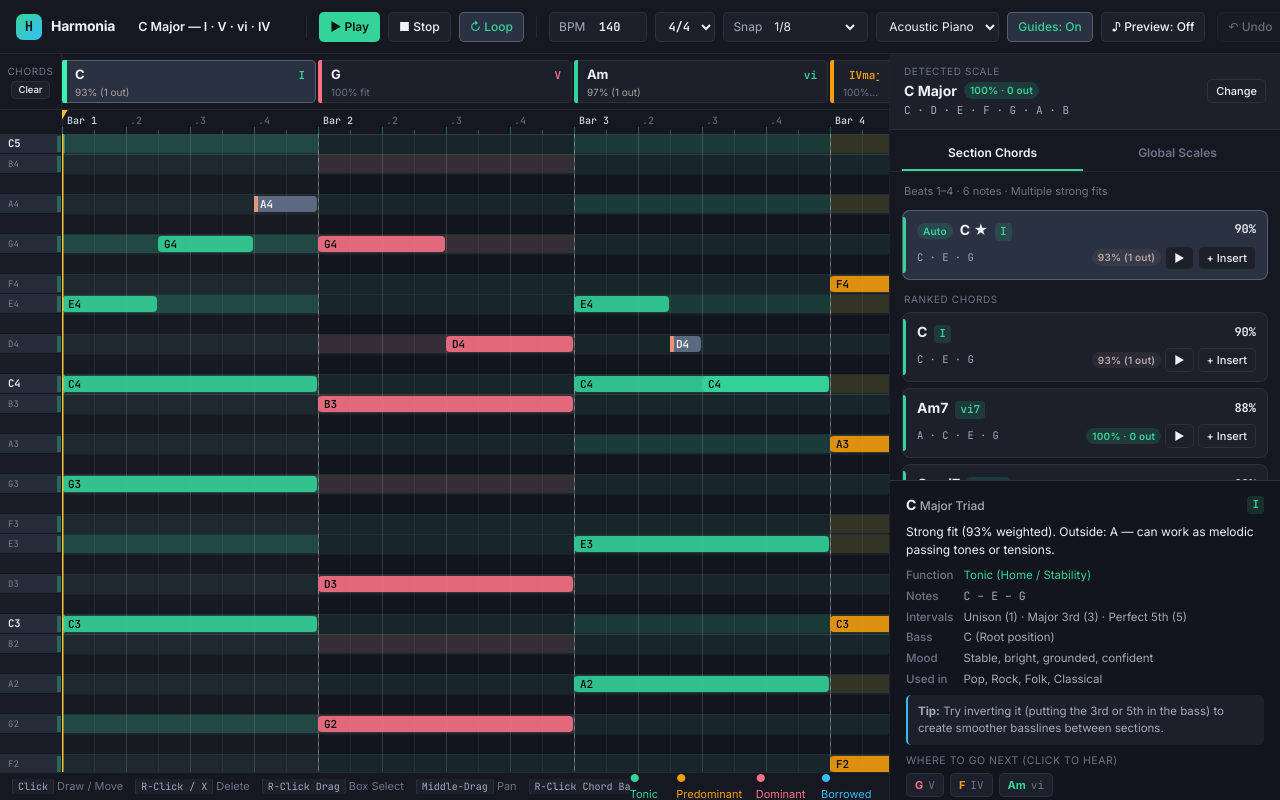
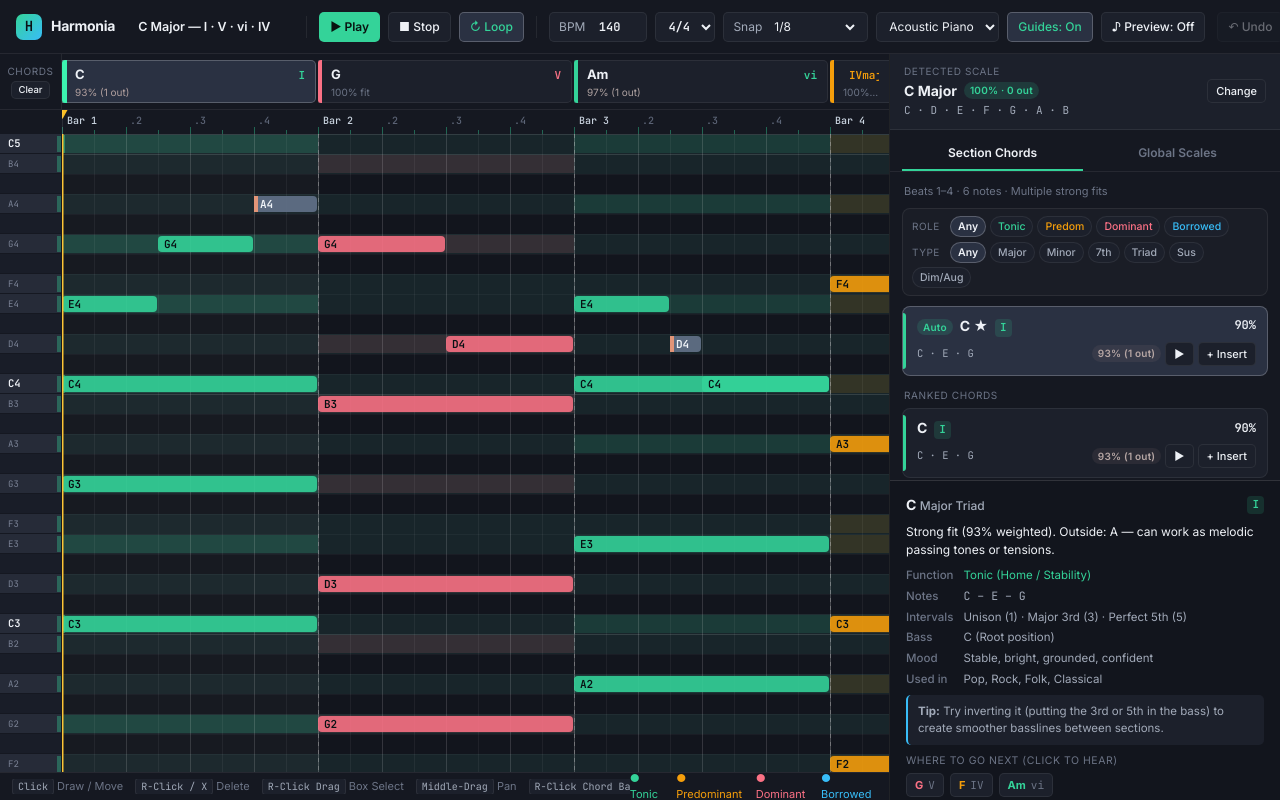
Before and after one commit to Renvukus/musical-scales, a React (Vite) app: page / in a window 1280 px wide. Built offline with nearby package versions, Linux system fonts and the light colour scheme.

Commit message:
feat: add per-section Role (Tonic/Predom/Dominant/Borrowed) & Type (Major/Minor/7th/Triad/Sus/Dim-Aug) auto-chord constraints

```diff
--- a/src/domain/music.ts
+++ b/src/domain/music.ts
@@ -1,3 +1,5 @@
+import type { ChordConstraint } from './theory';
+
 /**
  * Core musical composition domain models.
  * Intentionally framework-agnostic (zero React/DOM/WebAudio dependencies).
@@ -23,6 +25,8 @@ export interface Section {
   end: number;
   /** Optional user-pinned chord ID (e.g., "0:maj" for C major) to highlight & compare. */
   selectedChordId?: string;
+  /** Optional chord-type constraint (e.g., Dominant or Minor) while keeping chord selection automatic. */
+  chordConstraint?: ChordConstraint;
 }
 
 export interface TimeSignature {
--- a/src/state/compositionStore.ts
+++ b/src/state/compositionStore.ts
@@ -1,5 +1,5 @@
 import type { Composition, Note, Section } from '../domain/music';
-import type { PitchClass } from '../domain/theory';
+import type { ChordConstraint, PitchClass } from '../domain/theory';
 import {
   createHistory,
   pushHistory,
@@ -23,6 +23,7 @@ export type CompositionAction =
   | { type: 'PATCH_NOTES'; patches: Array<{ id: string; start?: number; duration?: number; pitch?: number }>; commit?: boolean }
   | { type: 'SELECT_SCALE'; scaleId?: string }
   | { type: 'SELECT_SECTION_CHORD'; sectionId: string; chordId?: string }
+  | { type: 'SET_SECTION_CONSTRAINT'; sectionId: string; constraint?: ChordConstraint }
   | { type: 'SPLIT_SECTION'; beat: number; snap?: number }
   | { type: 'MOVE_SECTION_BOUNDARY'; leftSectionId: string; rightSectionId: string; beat: number; snap?: number; commit?: boolean }
   | { type: 'DELETE_SECTION'; sectionId: string }
@@ -167,6 +168,15 @@ export function compositionReducer(
       return replacePresent(state, { ...comp, sections });
     }
 
+    case 'SET_SECTION_CONSTRAINT': {
+      const sections = comp.sections.map((s) =>
+        s.id === action.sectionId
+          ? { ...s, chordConstraint: action.constraint, selectedChordId: undefined }
+          : s,
+      );
+      return pushHistory(state, { ...comp, sections });
+    }
+
     case 'SPLIT_SECTION': {
       const step = action.snap && action.snap > 0 ? action.snap : 0.5;
       const beat = roundClean(Math.round(action.beat / step) * step);
--- a/src/styles/app.css
+++ b/src/styles/app.css
@@ -652,6 +652,59 @@ select option {
   color: var(--text-secondary);
 }
 
+/* Chord Type / Function Constraint Chips */
+.constraint-panel {
+  display: flex;
+  flex-direction: column;
+  gap: 5px;
+  padding: 7px 9px;
+  margin-bottom: 4px;
+  border-radius: var(--radius-md);
+  background: rgba(255, 255, 255, 0.025);
+  border: 1px solid var(--border-subtle);
+}
+
+.constraint-row {
+  display: flex;
+  align-items: center;
+  flex-wrap: wrap;
+  gap: 4px;
+}
+
+.constraint-label {
+  font-size: 10px;
+  text-transform: uppercase;
+  letter-spacing: 0.05em;
+  color: var(--text-muted);
+  width: 34px;
+  flex-shrink: 0;
+}
+
+.constraint-chip {
+  height: 21px;
+  padding: 0 7px;
+  border-radius: 99px;
+  border: 1px solid var(--border-subtle);
+  background: var(--bg-elevated);
+  color: var(--text-secondary);
+  font-size: 10.5px;
+  font-weight: 500;
+  cursor: pointer;
+  transition: background 0.12s ease, border-color 0.12s ease, color 0.12s ease;
+}
+
+.constraint-chip:hover {
+  background: var(--bg-hover);
+  color: var(--text-primary);
+}
+
+.constraint-chip.is-active {
+  background: var(--bg-active);
+  border-color: var(--border-strong);
+  color: var(--text-primary);
+  font-weight: 600;
+}
+
 /* Contextual Theory Inspector (Fixed height so hovering/selecting never shifts layout) */
 .theory-inspector {
   flex-shrink: 0;
--- a/src/theory/chordAnalyzer.ts
+++ b/src/theory/chordAnalyzer.ts
@@ -1,6 +1,8 @@
 import type { Note, Section, TimeSignature } from '../domain/music';
 import type {
   ChordCandidate,
+  ChordConstraint,
+  ChordQualityFamily,
   PitchClass,
   ScaleCandidate,
   SectionAnalysis,
@@ -13,6 +15,89 @@ import {
   evaluateTransition,
 } from './progressionAnalyzer';
 import { buildPitchProfile } from './weighting';
+
+function matchesQualityFamily(
+  quality: ChordCandidate['quality'],
+  family: ChordQualityFamily,
+): boolean {
+  switch (family) {
+    case 'triad':
+      return quality === 'maj' || quality === 'min' || quality === 'dim' || quality === 'aug';
+    case 'major':
+      return quality === 'maj' || quality === 'maj7' || quality === 'add9' || quality === '7';
+    case 'minor':
+      return quality === 'min' || quality === 'min7' || quality === 'm7b5';
+    case 'seventh':
+      return (
+        quality === 'maj7' ||
+        quality === 'min7' ||
+        quality === '7' ||
+        quality === 'm7b5' ||
+        quality === 'dim7'
+      );
+    case 'suspended':
+      return quality === 'sus2' || quality === 'sus4';
+    case 'dim-aug':
+      return quality === 'dim' || quality === 'dim7' || quality === 'm7b5' || quality === 'aug';
+    default:
+      return true;
+  }
+}
+
+export function matchesChordConstraint(
+  candidate: ChordCandidate,
+  constraint?: ChordConstraint,
+): boolean {
+  if (!constraint) return true;
+  if (
+    constraint.harmonicFunction &&
+    candidate.harmonicFunction !== constraint.harmonicFunction
+  ) {
+    return false;
+  }
+  if (
+    constraint.qualityFamily &&
+    !matchesQualityFamily(candidate.quality, constraint.qualityFamily)
+  ) {
+    return false;
+  }
+  return true;
+}
+
+export function filterCandidatesByConstraint(
+  candidates: ChordCandidate[],
+  constraint?: ChordConstraint,
+): ChordCandidate[] {
+  if (!constraint || (!constraint.harmonicFunction && !constraint.qualityFamily)) {
+    return candidates;
+  }
+  const filtered = candidates.filter((c) => matchesChordConstraint(c, constraint));
+  return filtered.length > 0 ? filtered : candidates;
+}
+
+/**
+ * Resolves the active chord for a section, honoring:
+ * 1) an explicitly pinned chord (selectedChordId), else
+ * 2) the top auto-detected chord matching section.chordConstraint, else
+ * 3) the overall top auto-detected chord.
+ */
+export function resolveSectionChord(
+  section?: Section,
+  sectionAnalysis?: SectionAnalysis,
+): ChordCandidate | undefined {
+  if (!section || !sectionAnalysis) return undefined;
+  if (section.selectedChordId) {
+    const pinned = sectionAnalysis.candidates.find(
+      (c) => c.id === section.selectedChordId,
+    );
+    if (pinned) return pinned;
+  }
+  const matching = filterCandidatesByConstraint(
+    sectionAnalysis.candidates,
+    section.chordConstraint,
+  );
+  return matching[0] ?? sectionAnalysis.topChord;
+}
 
 function describeInversion(
   bassPc: PitchClass | undefined,
--- a/src/theory/index.ts
+++ b/src/theory/index.ts
@@ -1,6 +1,6 @@
 import type { Composition } from '../domain/music';
 import type { ChordCandidate, CompositionAnalysis } from '../domain/theory';
-import { analyzeSection } from './chordAnalyzer';
+import { analyzeSection, resolveSectionChord } from './chordAnalyzer';
 import { rankScales } from './scaleAnalyzer';
 
 export * from './pitch';
@@ -36,12 +36,7 @@ export function analyzeComposition(composition: Composition): CompositionAnalysi
       prevChord,
     );
     sections[section.id] = analysis;
-
-    const chosenForNext =
-      (section.selectedChordId
-        ? analysis.candidates.find((c) => c.id === section.selectedChordId)
-        : undefined) ?? analysis.topChord;
-    prevChord = chosenForNext;
+    prevChord = resolveSectionChord(section, analysis);
   }
 
   return {
--- a/src/ui/App.tsx
+++ b/src/ui/App.tsx
@@ -10,7 +10,7 @@ import {
   saveProjectAsFile,
 } from '../state/persistence';
 import { PRESETS } from '../state/presets';
-import { analyzeComposition } from '../theory';
+import { analyzeComposition, resolveSectionChord } from '../theory';
 import { ChordExplorer } from './components/ChordExplorer';
 import { PianoRoll } from './components/PianoRoll';
 import { ScaleExplorer } from './components/ScaleExplorer';
@@ -66,12 +66,7 @@ export const App: React.FC = () => {
     ) {
       return activeSectionAnalysis.candidates.find((c) => c.id === inspectedChord.id);
     }
-    if (activeSection.selectedChordId) {
-      return activeSectionAnalysis.candidates.find(
-        (c) => c.id === activeSection.selectedChordId,
-      );
-    }
-    return activeSectionAnalysis.topChord;
+    return resolveSectionChord(activeSection, activeSectionAnalysis);
   }, [activeSection, activeSectionAnalysis, hoveredChord, inspectedChord]);
 
   const displayedScale = hoveredScale ?? inspectedScale ?? analysis.activeScale;
@@ -90,10 +85,7 @@ export const App: React.FC = () => {
     lastPreviewSectionRef.current = currentSec.id;
 
     const secAnalysis = analysis.sections[currentSec.id];
-    const chosen =
-      (currentSec.selectedChordId
-        ? secAnalysis?.candidates.find((c) => c.id === currentSec.selectedChordId)
-        : undefined) ?? secAnalysis?.topChord;
+    const chosen = resolveSectionChord(currentSec, secAnalysis);
     if (!chosen) {
       audioEngine.stopPreviewChord();
       return;
@@ -545,6 +537,9 @@ export const App: React.FC = () => {
               onSelectChord={(sectionId, chordId) =>
                 dispatch({ type: 'SELECT_SECTION_CHORD', sectionId, chordId })
               }
+              onSetConstraint={(sectionId, constraint) =>
+                dispatch({ type: 'SET_SECTION_CONSTRAINT', sectionId, constraint })
+              }
               onInspectChord={(chord) => setInspectedChord(chord)}
               onHoverChord={setHoveredChord}
               onInsertChord={(sectionId, chord) => {
--- a/src/ui/components/ChordExplorer.tsx
+++ b/src/ui/components/ChordExplorer.tsx
@@ -1,22 +1,67 @@
 import React from 'react';
 import { audioEngine } from '../../audio';
 import type { Section } from '../../domain/music';
-import type { ChordCandidate, SectionAnalysis } from '../../domain/theory';
+import type {
+  ChordCandidate,
+  ChordConstraint,
+  ChordQualityFamily,
+  HarmonicFunction,
+  SectionAnalysis,
+} from '../../domain/theory';
+import { filterCandidatesByConstraint } from '../../theory';
 import { getFitPillStyle } from '../fitColor';
 
 interface ChordExplorerProps {
   section?: Section;
   sectionAnalysis?: SectionAnalysis;
   onSelectChord: (sectionId: string, chordId?: string) => void;
+  onSetConstraint: (sectionId: string, constraint?: ChordConstraint) => void;
   onInspectChord: (chord: ChordCandidate) => void;
   onHoverChord: (chord?: ChordCandidate) => void;
   onInsertChord: (sectionId: string, chord: ChordCandidate) => void;
+}
+
+const FUNCTION_OPTIONS: Array<{
+  value?: HarmonicFunction;
+  label: string;
+  colorClass?: string;
+}> = [
+  { value: undefined, label: 'Any' },
+  { value: 'tonic', label: 'Tonic', colorClass: 'fn-tonic' },
+  { value: 'predominant', label: 'Predom', colorClass: 'fn-predominant' },
+  { value: 'dominant', label: 'Dominant', colorClass: 'fn-dominant' },
+  { value: 'chromatic', label: 'Borrowed', colorClass: 'fn-chromatic' },
+];
+
+const QUALITY_OPTIONS: Array<{ value?: ChordQualityFamily; label: string }> = [
+  { value: undefined, label: 'Any' },
+  { value: 'major', label: 'Major' },
+  { value: 'minor', label: 'Minor' },
+  { value: 'seventh', label: '7th' },
+  { value: 'triad', label: 'Triad' },
+  { value: 'suspended', label: 'Sus' },
+  { value: 'dim-aug', label: 'Dim/Aug' },
+];
+
+function formatConstraintTag(constraint?: ChordConstraint): string {
+  if (!constraint) return 'Auto';
+  const parts: string[] = [];
+  if (constraint.harmonicFunction) {
+    const fnOpt = FUNCTION_OPTIONS.find((o) => o.value === constraint.harmonicFunction);
+    if (fnOpt) parts.push(fnOpt.label);
+  }
+  if (constraint.qualityFamily) {
+    const qOpt = QUALITY_OPTIONS.find((o) => o.value === constraint.qualityFamily);
+    if (qOpt) parts.push(qOpt.label);
+  }
+  return parts.length > 0 ? `Auto · ${parts.join(' ')}` : 'Auto';
 }
 
 export const ChordExplorer: React.FC<ChordExplorerProps> = ({
   section,
   sectionAnalysis,
   onSelectChord,
+  onSetConstraint,
   onInspectChord,
   onHoverChord,
   onInsertChord,
@@ -31,8 +76,13 @@ export const ChordExplorer: React.FC<ChordExplorerProps> = ({
     );
   }
 
-  const topCandidates = sectionAnalysis.candidates.slice(0, 18);
-  const autoChord = sectionAnalysis.topChord;
+  const constraint = section.chordConstraint;
+  const filteredCandidates = filterCandidatesByConstraint(
+    sectionAnalysis.candidates,
+    constraint,
+  );
+  const topCandidates = filteredCandidates.slice(0, 18);
+  const autoChord = filteredCandidates[0] ?? sectionAnalysis.topChord;
   const isAutoSelected = !section.selectedChordId;
 
   const auditionChord = (e: React.MouseEvent, chord: ChordCandidate) => {
@@ -40,6 +90,26 @@ export const ChordExplorer: React.FC<ChordExplorerProps> = ({
     const baseMidi = 48 + chord.rootPc; // C3..B3 root
     const pitches = chord.definition.intervals.map((semi) => baseMidi + semi);
     audioEngine.playChord(pitches, 0.95, 0.78);
+  };
+
+  const applyConstraint = (next: ChordConstraint) => {
+    const cleaned: ChordConstraint | undefined =
+      next.harmonicFunction || next.qualityFamily ? next : undefined;
+    onSetConstraint(section.id, cleaned);
+    const nextFiltered = filterCandidatesByConstraint(
+      sectionAnalysis.candidates,
+      cleaned,
+    );
+    const nextAuto = nextFiltered[0];
+    if (nextAuto) {
+      onInspectChord(nextAuto);
+      const baseMidi = 48 + nextAuto.rootPc;
+      audioEngine.playChord(
+        nextAuto.definition.intervals.map((s) => baseMidi + s),
+        0.75,
+        0.72,
+      );
+    }
   };
 
   const rangeLabel = Number.isFinite(section.end)
@@ -53,7 +123,7 @@ export const ChordExplorer: React.FC<ChordExplorerProps> = ({
           display: 'flex',
           alignItems: 'center',
           justifyContent: 'space-between',
-          padding: '2px 2px 4px',
+          padding: '2px 2px 2px',
         }}
       >
         <span style={{ fontSize: '11px', color: 'var(--text-muted)' }}>
@@ -61,6 +131,60 @@ export const ChordExplorer: React.FC<ChordExplorerProps> = ({
           {sectionAnalysis.noteCount === 1 ? '' : 's'}
           {sectionAnalysis.isAmbiguous ? ' · Multiple strong fits' : ''}
         </span>
+      </div>
+
+      {/* Versatile Chord Role / Type Auto-Constraint Selector */}
+      <div className="constraint-panel">
+        <div className="constraint-row">
+          <span className="constraint-label">Role</span>
+          {FUNCTION_OPTIONS.map((opt) => {
+            const active = constraint?.harmonicFunction === opt.value;
+            return (
+              <button
+                key={opt.label}
+                className={`constraint-chip ${active ? 'is-active' : ''} ${opt.colorClass ?? ''}`}
+                onClick={() =>
+                  applyConstraint({
+                    ...constraint,
+                    harmonicFunction: opt.value,
+                  })
+                }
+                title={
+                  opt.value
+                    ? `Keep chord automatic, constrained to ${opt.label} chords`
+                    : 'Allow any harmonic role'
+                }
+              >
+                {opt.label}
+              </button>
+            );
+          })}
+        </div>
+        <div className="constraint-row">
+          <span className="constraint-label">Type</span>
+          {QUALITY_OPTIONS.map((opt) => {
+            const active = constraint?.qualityFamily === opt.value;
+            return (
+              <button
+                key={opt.label}
+                className={`constraint-chip ${active ? 'is-active' : ''}`}
+                onClick={() =>
+                  applyConstraint({
+                    ...constraint,
+                    qualityFamily: opt.value,
+                  })
+                }
+                title={
+                  opt.value
+                    ? `Keep chord automatic, constrained to ${opt.label} chords`
+                    : 'Allow any chord type'
+                }
+              >
+                {opt.label}
+              </button>
+            );
+          })}
+        </div>
       </div>
 
       {/* Prominent always-visible Auto chord card */}
@@ -82,13 +206,13 @@ export const ChordExplorer: React.FC<ChordExplorerProps> = ({
               0.72,
             );
           }}
-          title="Automatically pick the highest-scoring chord as notes change"
+          title="Automatically pick the highest-scoring chord matching your selected Role/Type filters"
         >
           <div className={`candidate-accent-bar bg-fn-${autoChord.harmonicFunction}`} />
           <div className="candidate-top">
             <div className="candidate-title-group">
               <span className="pill pill-clean" style={{ fontSize: '10px' }}>
-                Auto
+                {formatConstraintTag(constraint)}
               </span>
               <span className="candidate-symbol">
                 {autoChord.symbol}
@@ -149,7 +273,7 @@ export const ChordExplorer: React.FC<ChordExplorerProps> = ({
           padding: '2px 2px 0',
         }}
       >
-        Ranked Chords
+        {constraint ? 'Matching Chords' : 'Ranked Chords'}
       </div>
 
       {topCandidates.map((chord) => {
--- a/src/ui/components/PianoRoll.tsx
+++ b/src/ui/components/PianoRoll.tsx
@@ -7,7 +7,7 @@ import type {
   CompositionAnalysis,
   HarmonicFunction,
 } from '../../domain/theory';
-import { isBlackKey, midiToNoteName, toPitchClass } from '../../theory';
+import { isBlackKey, midiToNoteName, resolveSectionChord, toPitchClass } from '../../theory';
 
 interface PianoRollProps {
   composition: Composition;
@@ -273,12 +273,7 @@ export const PianoRoll: React.FC<PianoRollProps> = ({
   const getSectionChord = (sectionId: string): ChordCandidate | undefined => {
     const section = composition.sections.find((s) => s.id === sectionId);
     const secAnalysis = analysis.sections[sectionId];
-    if (!secAnalysis) return undefined;
-    return (
-      (section?.selectedChordId
-        ? secAnalysis.candidates.find((c) => c.id === section.selectedChordId)
-        : undefined) ?? secAnalysis.topChord
-    );
+    return resolveSectionChord(section, secAnalysis);
   };
 
   // Keyboard shortcuts (LMMS-friendly: Delete / Backspace / X, Ctrl+C/V/D/A)
--- a/src/ui/components/SectionTimeline.tsx
+++ b/src/ui/components/SectionTimeline.tsx
@@ -1,6 +1,7 @@
 import React, { useRef } from 'react';
 import type { Section, SnapGrid } from '../../domain/music';
 import type { CompositionAnalysis } from '../../domain/theory';
+import { resolveSectionChord } from '../../theory';
 import { getFitTextColor } from '../fitColor';
 
 interface SectionTimelineProps {
@@ -121,10 +122,7 @@ export const SectionTimeline: React.FC<SectionTimelineProps> = ({
             ? (section.end - section.start) * pixelsPerBeat
             : 0;
           const secAnalysis = analysis.sections[section.id];
-          const chosenChord =
-            (section.selectedChordId
-              ? secAnalysis?.candidates.find((c) => c.id === section.selectedChordId)
-              : undefined) ?? secAnalysis?.topChord;
+          const chosenChord = resolveSectionChord(section, secAnalysis);
 
           const fn = chosenChord?.harmonicFunction ?? 'tonic';
           const isActive = section.id === activeSectionId;
```
Also changed, not shown: src/domain/theory.ts (+13 -0 lines), 1 other file (tests, documents, lock files or other folders).
